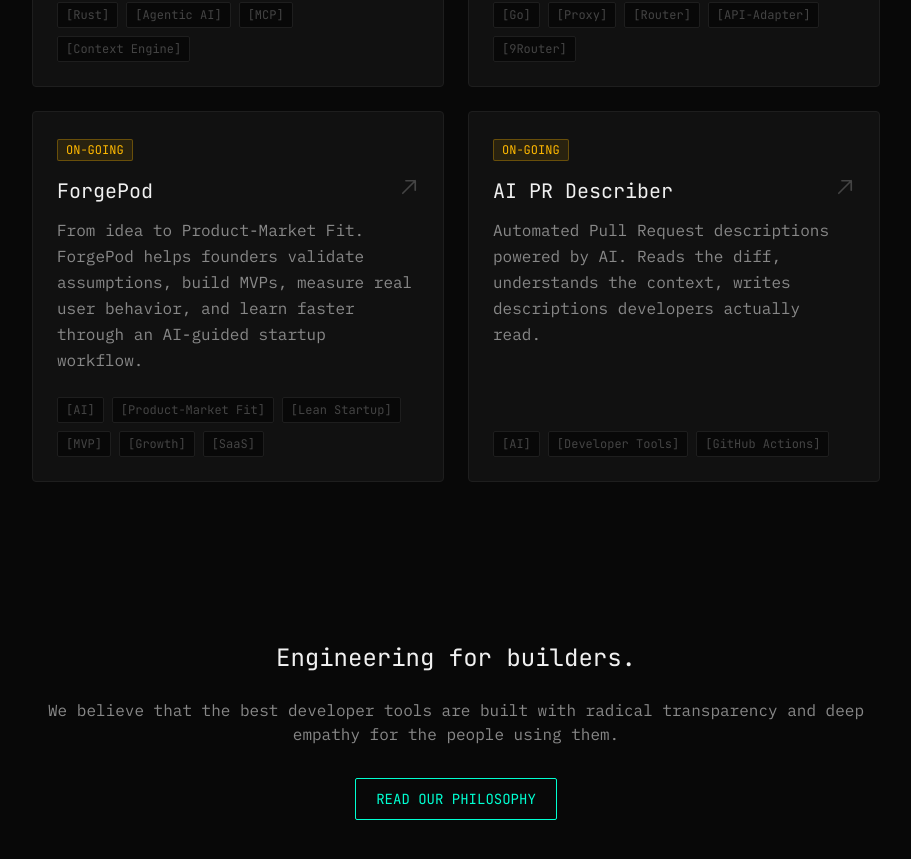
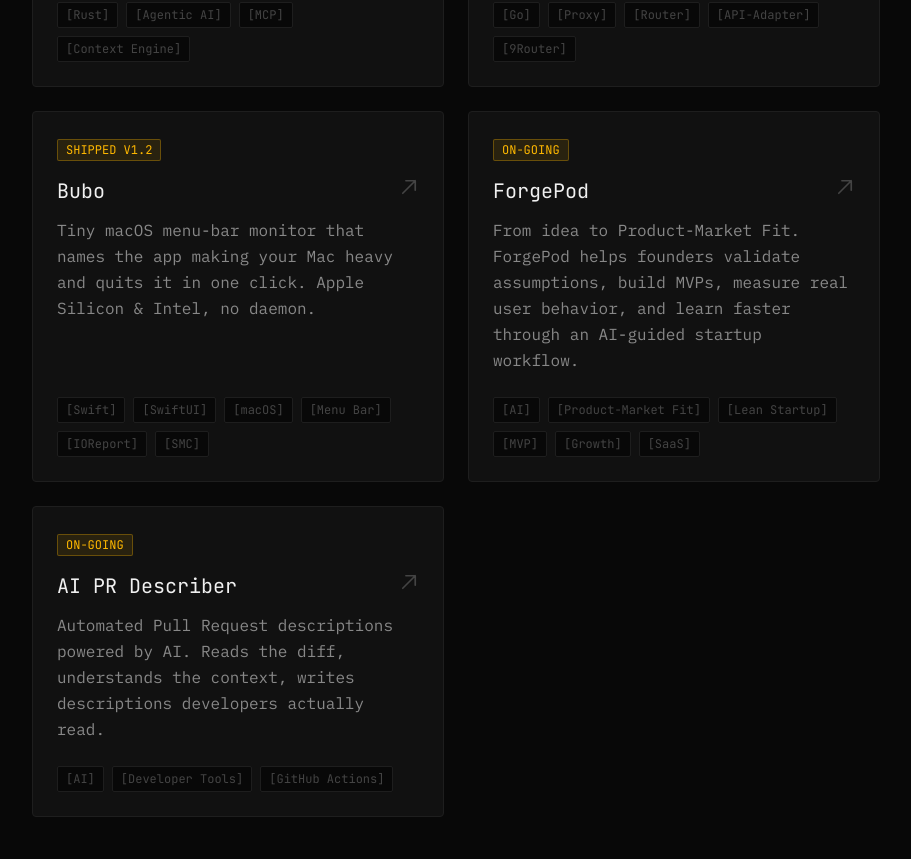
Before and after one commit to weekndlabs/weekndlabs.com, a Next.js app: page / in a window 1280 px wide. Shown: the part 960-1819 px from the top of the page, without its empty margins (184-1095 px from the left). Built offline with nearby package versions, Linux system fonts and the light colour scheme.

Commit message:
feat: add Bubo project card to landing page

```diff
--- a/app/page.tsx
+++ b/app/page.tsx
@@ -41,6 +41,13 @@
             badgeLabel="ON-GOING"
             tags={['Go', 'Proxy', 'Router', 'API-Adapter', '9Router']}
             linkHref="https://github.com/fajarhide/heimsense"
+          />
+          <Card
+            title="Bubo"
+            description="Tiny macOS menu-bar monitor that names the app making your Mac heavy and quits it in one click. Apple Silicon & Intel, no daemon."
+            badgeLabel="SHIPPED v1.2"
+            tags={['Swift', 'SwiftUI', 'macOS', 'Menu Bar', 'IOReport', 'SMC']}
+            linkHref="https://bubo.weekndlabs.com"
           />
           <Card
             title="ForgePod"
```
